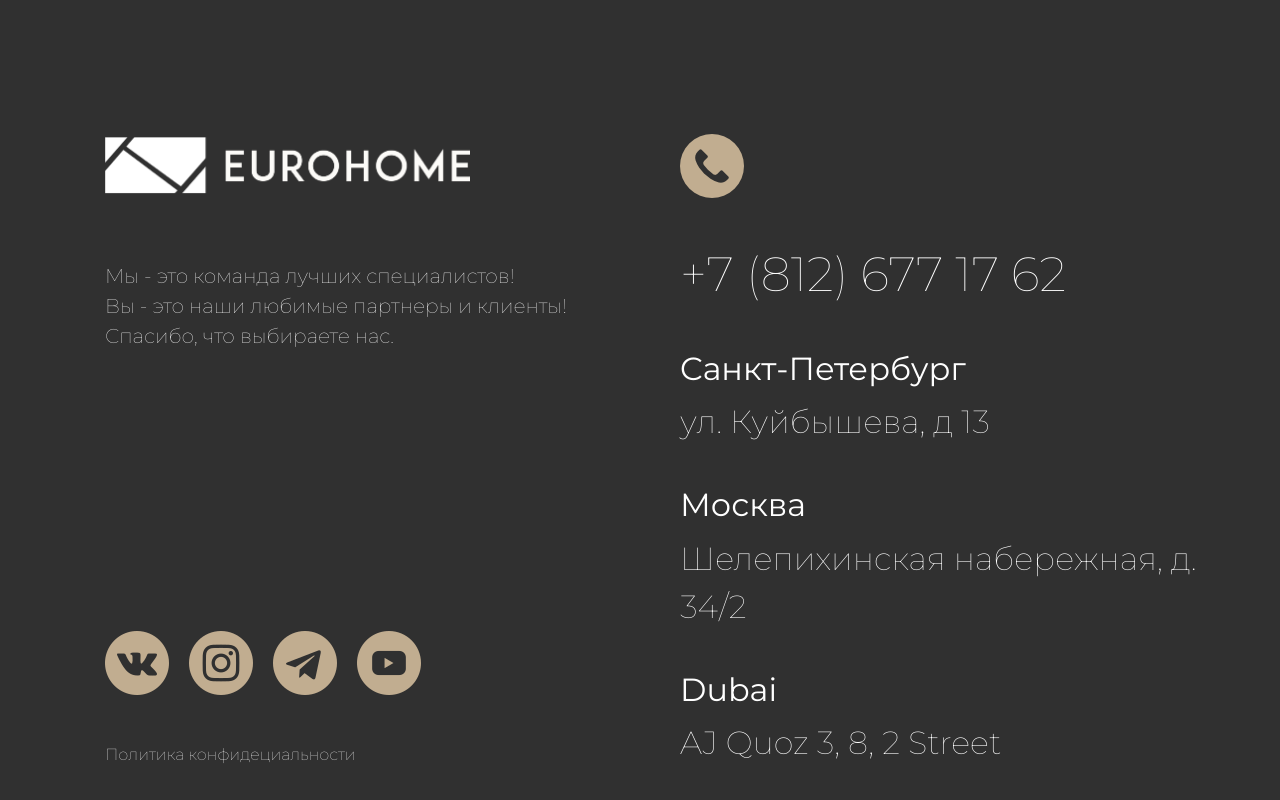
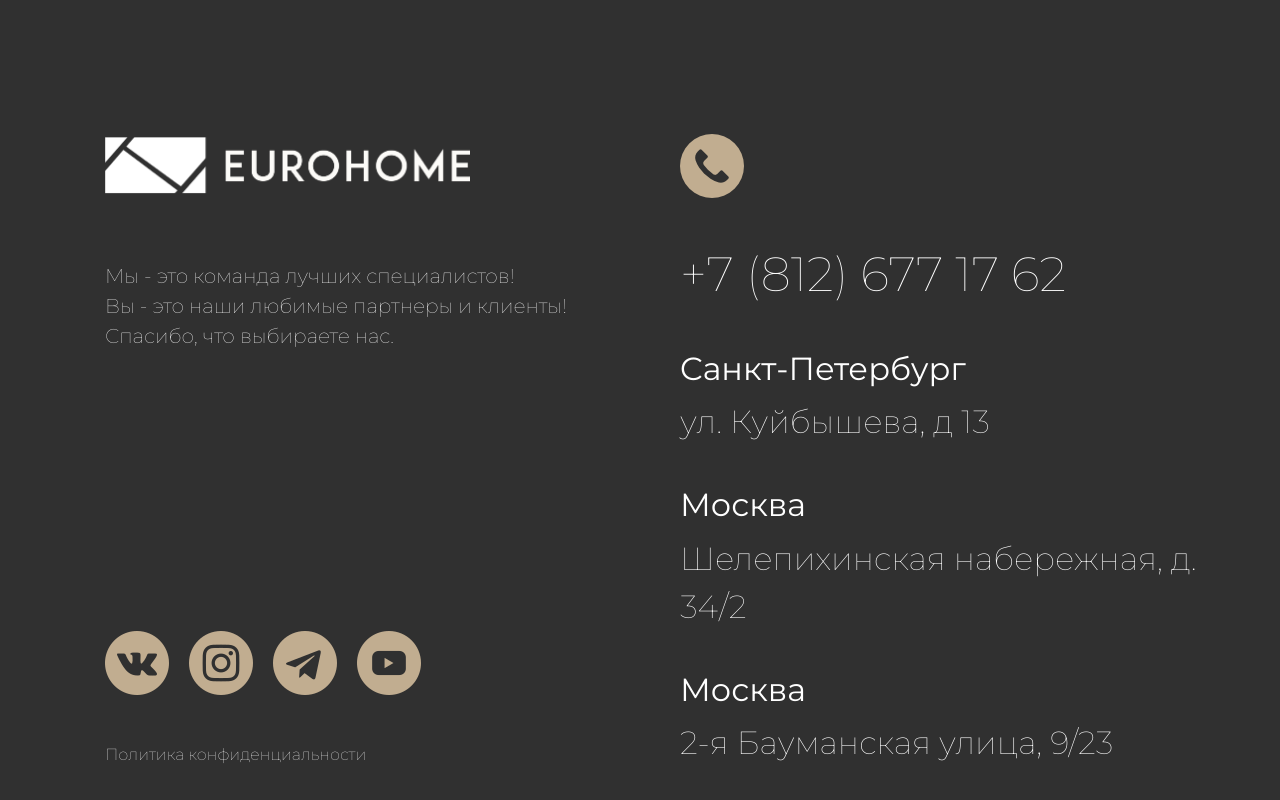
Before and after one commit to pomaho/nonna.ru, a Nuxt app: page / in a window 1280 px wide. Shown: the part 5778-6578 px from the top of the page. Built offline with nearby package versions, Linux system fonts and the light colour scheme.

Commit message:
Contacts page

```diff
--- a/assets/scss/_style.scss
+++ b/assets/scss/_style.scss
@@ -348,6 +348,8 @@ h1, h2 {
 
 .two-columns {
     padding: 100px 0;
+    color: black;
+
     &.rtl .row {
         flex-flow: row-reverse;
 
@@ -370,6 +372,18 @@ h1, h2 {
         .heading {
             font-size: 32px;
         }
+
+        .sub-heading {
+            font-size: 20px;
+            color: black;
+        }
+
+        .phone-link {
+            color: black;
+            font-size: 20px;
+            font-weight: 400;
+        }
+
 
         &:not(.first),
         .text {
@@ -395,5 +409,10 @@ h1, h2 {
 }
 
 .contacts-map {
-    padding: 80px 0;
+    padding: 0 0 80px 0;
+
+    .iframe-map {
+        width: 100%;
+        height: 580px;
+    }
 }
--- a/components/sections/contacts-map.vue
+++ b/components/sections/contacts-map.vue
@@ -2,6 +2,7 @@
     <section class="contacts-map">
         <div class="container">
             <iframe src="https://www.google.com/maps/embed?pb=!1m18!1m12!1m3!1d1997.5798653965835!2d30.327041177680297!3d59.95570427492375!2m3!1f0!2f0!3f0!3m2!1i1024!2i768!4f13.1!3m3!1m2!1s0x4696316932e62fe5%3A0x4112b4426c7a91b1!2z0YPQuy4g0JrRg9C50LHRi9GI0LXQstCwLCAxMywg0KHQsNC90LrRgi3Qn9C10YLQtdGA0LHRg9GA0LMsINCg0L7RgdGB0LjRjywgMTk3MDQ2!5e0!3m2!1sru!2sde!4v1719424724181!5m2!1sru!2sde"
+                    class="iframe-map"
                     style="border:0;"
                     allowfullscreen
                     loading="lazy"
--- a/components/sections/contacts.vue
+++ b/components/sections/contacts.vue
@@ -16,7 +16,9 @@
                         v-for="(contact, index) in contacts.addresses" :key="index">
                         <h3 class="heading">{{$t(contact.city)}}</h3>
                         <h3 class="heading">{{$t(contact.address)}}</h3>
-                        <p class="text">{{$t(contact.workTime)}}</p>
+                        <h4 class="sub-heading">{{$t(contact.additionalAddress)}}</h4>
+                        <p class="text" v-html="$t(contact.workTime).replaceAll('--br--', '<br/>')"></p>
+                        <WidgetsPhoneLink :phone="contact.phone"/>
                     </div>
                 </div>
             </div>
--- a/data/contacts.json
+++ b/data/contacts.json
@@ -11,17 +11,23 @@
     {
       "city": "contact-city-1",
       "address": "contact-address-1",
-      "workTime": "contact-work-time-1"
+      "additionalAddress": "contact-additional-address-1",
+      "workTime": "contact-work-time-1",
+      "phone": "+7 (812) 677-17-62"
     },
     {
       "city": "contact-city-2",
       "address": "contact-address-2",
-      "workTime": "contact-work-time-2"
+      "additionalAddress": "contact-additional-address-2",
+      "workTime": "contact-work-time-2",
+      "phone": "+7 (926) 767-66-88"
     },
     {
       "city": "contact-city-3",
       "address": "contact-address-3",
-      "workTime": "contact-work-time-3"
+      "additionalAddress": "contact-additional-address-3",
+      "workTime": "contact-work-time-3",
+      "phone": "+7 (925) 677-66-88"
     }
   ]
 }
--- a/locales/ru.json
+++ b/locales/ru.json
@@ -79,11 +79,20 @@
 
   "contact-city-1": "Cанкт-Петербург",
   "contact-address-1": "ул. Куйбышева, д 13",
+  "contact-additional-address-1": "шоу-рум Еврохоум ( по звонку есть парковка внутри двора )",
+  "contact-work-time-1": "Будни с 10:00 до 20:00--br--Суббота с 11:00 до 19:00--br--Воскресенье с 11:00 до 17:00",
+
   "contact-city-2": "Москва",
   "contact-address-2": "Шелепихинская набережная, д. 34/2",
-  "contact-city-3": "Dubai",
-  "contact-address-3": "AJ Quoz 3, 8, 2 Street",
-  "policy-conf": "Политика конфидециальности",
+  "contact-additional-address-2": "Интерьерный центр The Dom, шоу-рум Еврохоум, 2 этаж ( есть парковка комплекса )",
+  "contact-work-time-2": "С понедельника по субботу с 10:00 до 19:00--br--Воскресенье по предварительной записи",
+
+  "contact-city-3": "Москва",
+  "contact-address-3": "2-я Бауманская улица, 9/23",
+  "contact-additional-address-3": "шоу-рум Nonna ( 1 этаж рядом с турникетом )",
+  "contact-work-time-3": "С понедельника по субботу с 10:00 до 19:00--br--Воскресенье по предварительной записи",
+
+  "policy-conf": "Политика конфиденциальности",
   "footer-text": "Мы - это команда лучших специалистов! --br-- Вы - это наши любимые партнеры и клиенты! --br-- Спасибо, что выбираете нас.",
   "show-all-button": "Смотреть все"
 }
```
